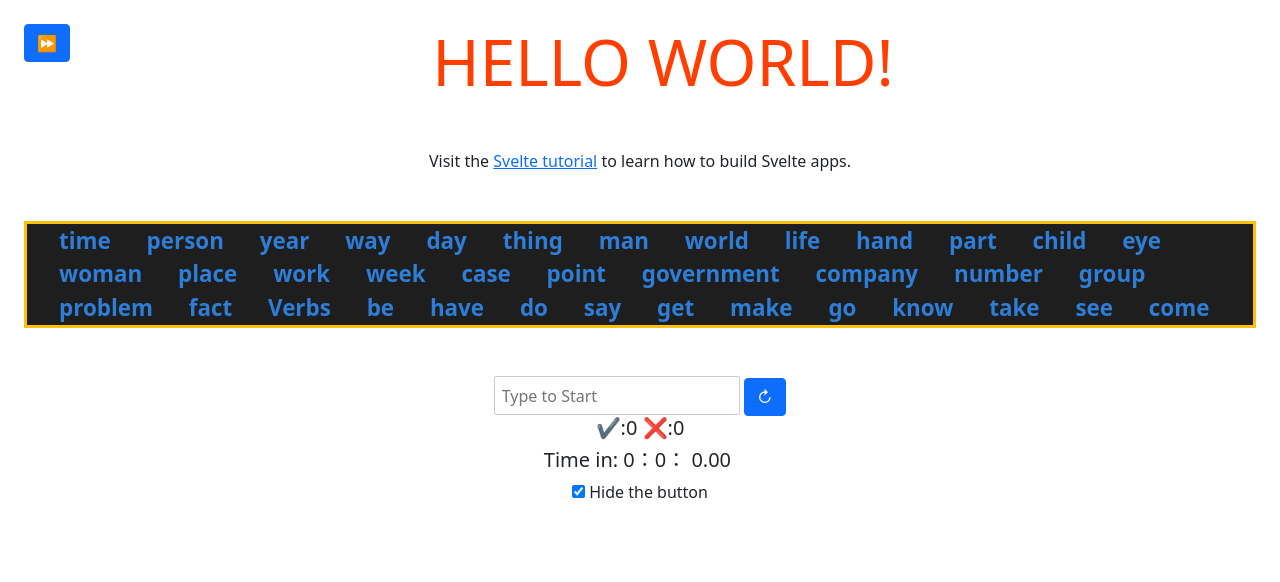
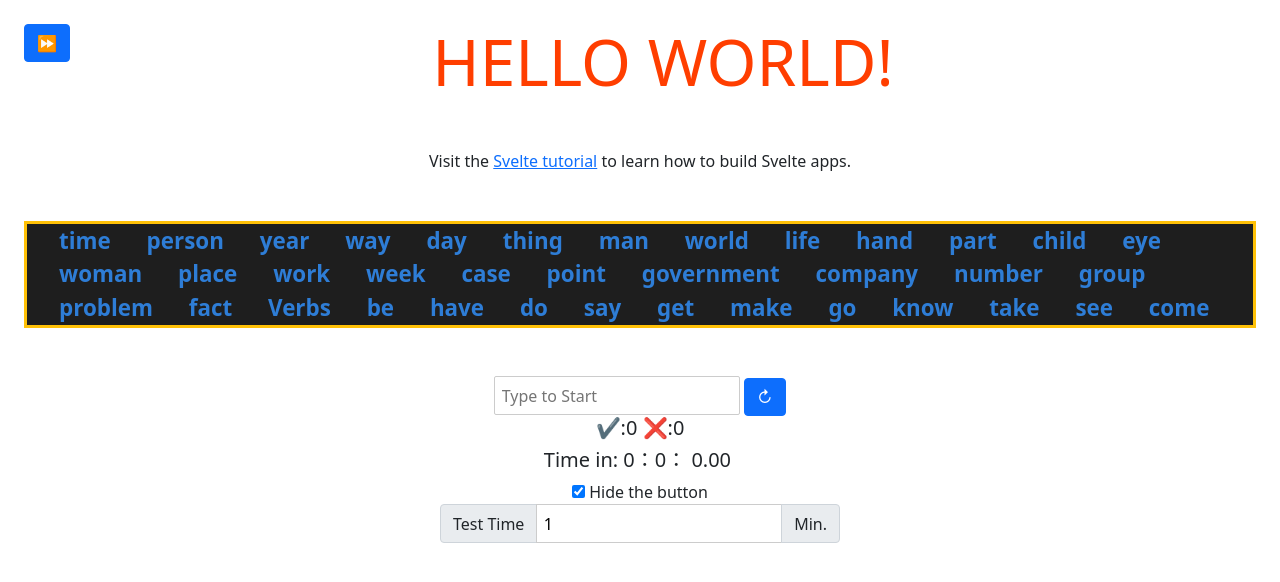
Before and after one commit to Billy6boss/svelte_learing, a Svelte app in the folder svelte-demo/: page / in a window 1280 px wide. Shown: the top 582 px of the page. Built offline with nearby package versions, Linux system fonts and the light colour scheme.

Commit message:
Add match word style Add test time setting input

```diff
--- a/svelte-demo/src/WordsAndInput.svelte
+++ b/svelte-demo/src/WordsAndInput.svelte
@@ -1,9 +1,11 @@
 <script>
     import { words } from "./top200words.js";
     import Timer from "./timer.svelte";
+    import { beforeUpdate,afterUpdate } from "svelte";
 
     let words_array = words;
     let user_input_text = "";
+    let user_input;
     let correct = 0;
     let worng = 0;
     let min, mic_sec;
@@ -21,6 +23,8 @@
         timerControl.stopTimer();
         user_input_text = "";
     }
+
+
 
     export let hint;
 
@@ -62,23 +66,31 @@
     <span class="user_text">{user_input_text}</span>
     <ul id="words_list" class="display-style">
         {#each words_array as thisWord, i}
-            <li value={i}>{thisWord}</li>
+            <li class:correct="{isWordMatch}" value={i}>{thisWord}</li>
         {/each}
     </ul>
 </div>
 <!-- <p>{words_array.join('、')}</p> -->
+
+
 <input
     id="user_input"
     type="text"
     disabled={closeInput}
     placeholder={hint}
+    bind:this={user_input}
     on:keypress={keyPress}
     bind:value={user_input_text}
 />
+<button id="reset_btn" on:click={resetWords} class="btn btn-primary">↻</button>
 
-<button id="reset_btn" on:click={resetWords} class="btn btn-primary">↻</button>
 <h5>✔:{correct} ❌:{worng}</h5>
 <Timer bind:this={timerControl} bind:min bind:mic_sec hideButton={true} />
+<div class="input-group mb-3 justify-content-center">
+    <span class="input-group-text">Test Time</span>
+    <input id="overTime" class="" type="number" min="1" bind:value={testOvertime}/>
+    <span class="input-group-text">Min.</span>
+</div>
 
 <style>
     #words_area {
@@ -105,7 +117,7 @@
     .display-style li {
         margin-right: 3%;
     }
-    #words_list li.correct {
+    #words_list li.correct:nth-of-type(1) {
         color: #dcdcaaff;
     }
 </style>
```
